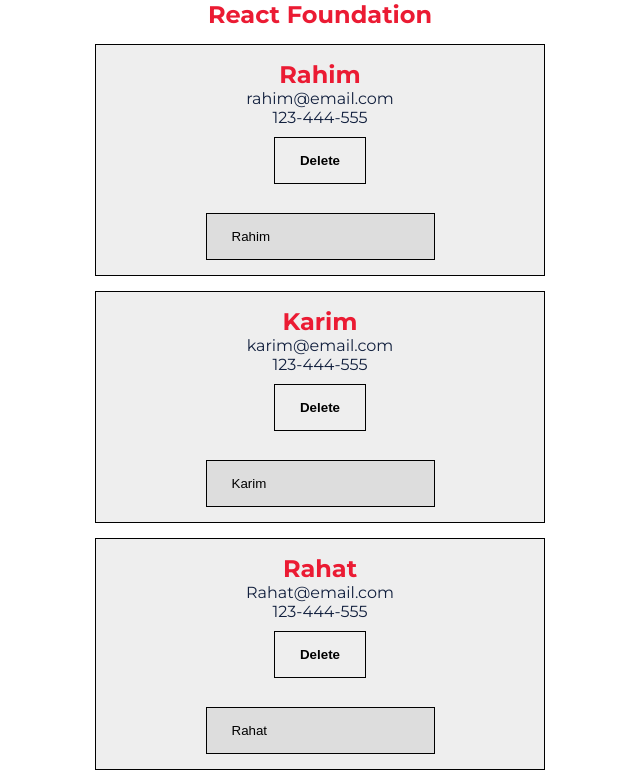
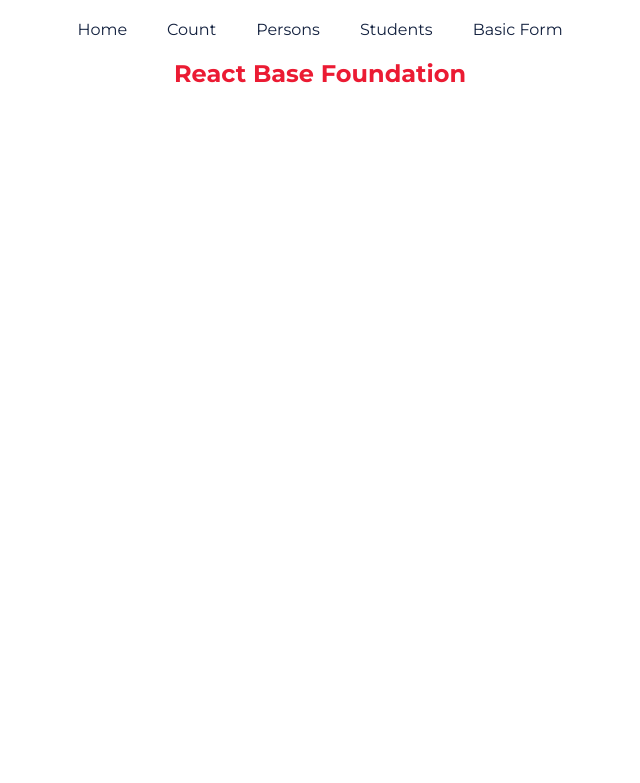
Before and after one commit to jakdev047/react-base-concept, a React (Create React App) app: page / in a window 1280 px wide. Shown: the top 783 px of the page, without its empty margins (320-960 px from the left). Built offline with nearby package versions, Linux system fonts and the light colour scheme.

Commit message:
react-router setup

```diff
--- a/package.json
+++ b/package.json
@@ -9,6 +9,7 @@
     "node-sass": "^4.14.1",
     "react": "^16.13.1",
     "react-dom": "^16.13.1",
+    "react-router-dom": "^5.2.0",
     "react-scripts": "3.4.3"
   },
   "scripts": {
--- a/public/index.html
+++ b/public/index.html
@@ -11,7 +11,6 @@
     <link rel="apple-touch-icon" href="%PUBLIC_URL%/logo192.png" />
     <link rel="manifest" href="%PUBLIC_URL%/manifest.json" />
 
-    <title>React Foundation</title>
   </head>
 
   <body>
--- a/src/App.js
+++ b/src/App.js
@@ -1,24 +1,20 @@
 import React from 'react';
+
+// route
+import { BrowserRouter } from "react-router-dom";
 
 // sass
 import './assets/sass/index.scss';
 
-// pages
-import Persons from './pages/Persons';
-// import Students from './pages/Students';
-// import Count from './pages/Count';
-// import BasicForm from './pages/BasicForm';
-// import Parent from './pages/Parent';
+// route
+import AppRoute from './router/AppRoute';
 
 function App() {
   return (
     <div className="App">
-      <h2>React Foundation</h2>
-      <Persons />
-      {/* <Students /> */}
-      {/* <Count /> */}
-      {/* <BasicForm /> */}
-      {/* <Parent /> */}
+      <BrowserRouter>
+        <AppRoute/>
+      </BrowserRouter>
     </div>
   );
 }
--- a/src/assets/sass/index.scss
+++ b/src/assets/sass/index.scss
@@ -29,3 +29,7 @@ input{
     padding: 15px 25px;
     background: #ddd;
 }
+ul.menu li {
+    display: inline-block;
+    padding: 20px;
+}
--- /dev/null
+++ b/src/components/TopNavigation/TopNavigation.js
@@ -0,0 +1,24 @@
+import React, { Component, Fragment } from 'react'
+import { Link } from 'react-router-dom'
+
+class TopNavigation extends Component {
+    state = {
+        pageTitle: this.props.title
+    }
+    render() {
+        return (
+            <Fragment>
+                <title>{this.state.pageTitle}</title>
+                <ul className="menu">
+                    <li><Link to="/">Home</Link></li>
+                    <li><Link to="/count">Count</Link></li>
+                    <li><Link to="/persons">Persons</Link></li>
+                    <li><Link to="/students">Students</Link></li>
+                    <li><Link to="/basic-forms">Basic Form</Link></li>
+                </ul>
+            </Fragment>
+        )
+    }
+}
+
+export default TopNavigation;
--- a/src/pages/BasicForm.js
+++ b/src/pages/BasicForm.js
@@ -1,4 +1,5 @@
 import React, { Component, Fragment } from 'react';
+import TopNavigation from '../components/TopNavigation/TopNavigation';
 
 class BasicForm extends Component {
 
@@ -16,6 +17,7 @@ class BasicForm extends Component {
         return (
             <Fragment>
                 <div>
+                    <TopNavigation title="Forms" />
                     <h2> Basic Form</h2>
                     <input type="text" name="name" onChange={this.changeHandler}/>
                     <h4> Name: {this.state.name}</h4>
--- a/src/pages/Count.js
+++ b/src/pages/Count.js
@@ -1,5 +1,6 @@
 import React, { Component, Fragment } from 'react';
 import CountBtn from '../components/CountBtn';
+import TopNavigation from '../components/TopNavigation/TopNavigation';
 
 class Count extends Component {
 
@@ -23,6 +24,7 @@ class Count extends Component {
         return (
             <Fragment>
                 <div>
+                    <TopNavigation title="Count" />
                     <h2>Count {this.state.count}</h2>
                     <CountBtn increment={this.increment} decrement={this.decrement} />
                 </div>
--- /dev/null
+++ b/src/pages/Home.js
@@ -0,0 +1,16 @@
+import React, { Component, Fragment } from 'react';
+import TopNavigation from '../components/TopNavigation/TopNavigation';
+
+
+class Home extends Component {
+    render() {
+        return (
+            <Fragment>
+                <TopNavigation title="Home" />
+                <h2>React Base Foundation</h2>
+            </Fragment>
+        )
+    }
+}
+
+export default Home;
--- /dev/null
+++ b/src/pages/NotFound.js
@@ -0,0 +1,17 @@
+import React, { Component, Fragment } from 'react';
+import TopNavigation from '../components/TopNavigation/TopNavigation';
+
+
+class NotFound extends Component {
+
+  render() {
+    return (
+      <Fragment>
+        <TopNavigation title="404" />
+        <h2 style={{fontSize:'72px',textAlign:'center'}}>404!</h2>
+      </Fragment>
+    )
+  }
+}
+
+export default NotFound;
--- a/src/pages/Persons.js
+++ b/src/pages/Persons.js
@@ -1,6 +1,7 @@
 import React, { Component } from 'react';
 
 import Person from '../components/Person/Person';
+import TopNavigation from '../components/TopNavigation/TopNavigation';
 
 class Persons extends Component {
 
@@ -32,28 +33,13 @@ class Persons extends Component {
         console.log(person.name)
     }
 
-    UNSAFE_componentWillReceiveProps(nextProps) {
-        console.log("Person componentWillReceiveProps: ",nextProps)
-    }
-
-    shouldComponentUpdate(nextProps,nextState) {
-        console.log("Person shouldComponentUpdate: ",nextProps,nextState);
-        return false;
-    }
-
-    UNSAFE_componentWillUpdate(nextProps,nextState){
-        console.log("Person componentWillUpdate: ",nextProps,nextState);
-    }
-
-    componentDidUpdate() {
-        console.log("Person componentDidUpdate");
-    }
-
     render() {
-        console.log('Person Component Render...');
         const {persons} = this.state;
         return (
             <div>
+                <div>
+                    <TopNavigation title="Persons" />
+                </div>
                 {
                     persons.map( (person,index) => <Person key={person.id} person={person} delete={this.deleteBookItem} changeHandler={(e)=>this.changeHandler(e,index)} />)
                 }
--- a/src/pages/Students.js
+++ b/src/pages/Students.js
@@ -1,6 +1,8 @@
 import React, { Component, Fragment } from 'react';
 
 import Student from '../components/Student/Student';
+import TopNavigation from '../components/TopNavigation/TopNavigation';
+
 
 class Students extends Component {
     state = {
@@ -15,6 +17,7 @@ class Students extends Component {
         const {students} = this.state;
         return (
             <Fragment>
+                <TopNavigation title="Students" />
                 <div>
                     {
                         students.map( student => <Student key={student.id} student={student} />)
--- /dev/null
+++ b/src/router/AppRoute.js
@@ -0,0 +1,34 @@
+import React, { Component,Fragment } from 'react';
+import { Switch,Route} from "react-router-dom";
+
+// pages
+import Home from '../pages/Home';
+import Count from '../pages/Count';
+import Persons from '../pages/Persons';
+import Students from '../pages/Students';
+import NotFound from '../pages/NotFound';
+import BasicForm from '../pages/BasicForm';
+
+class AppRoute extends Component {
+
+  render() {
+    return (
+      <Fragment>
+
+        <Switch>
+
+          <Route exact path='/' component={Home}/>
+          <Route exact path='/count' component={Count}/>
+          <Route exact path='/persons' component={Persons}/>
+          <Route exact path='/students' component={Students}/>
+          <Route exact path='/basic-forms' component={BasicForm}/>
+          <Route path='*' component={NotFound}/>
+
+        </Switch>
+
+      </Fragment>
+    )
+  }
+}
+
+export default  AppRoute;
```
Also changed, not shown: 1 other file (tests, documents, lock files or other folders).
